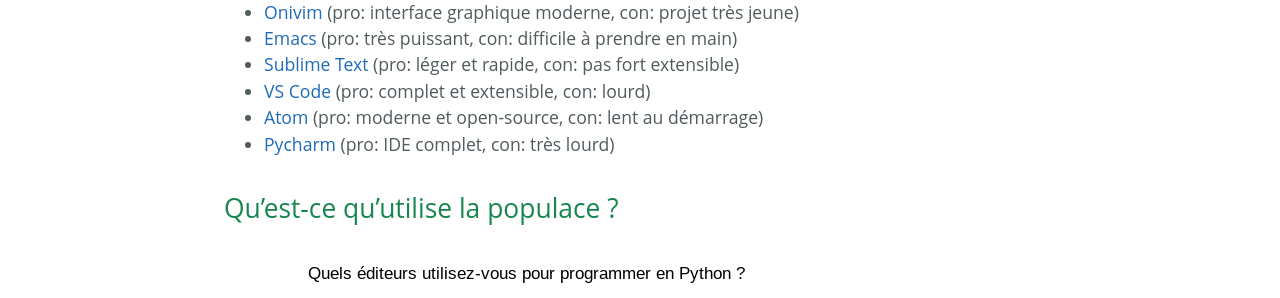
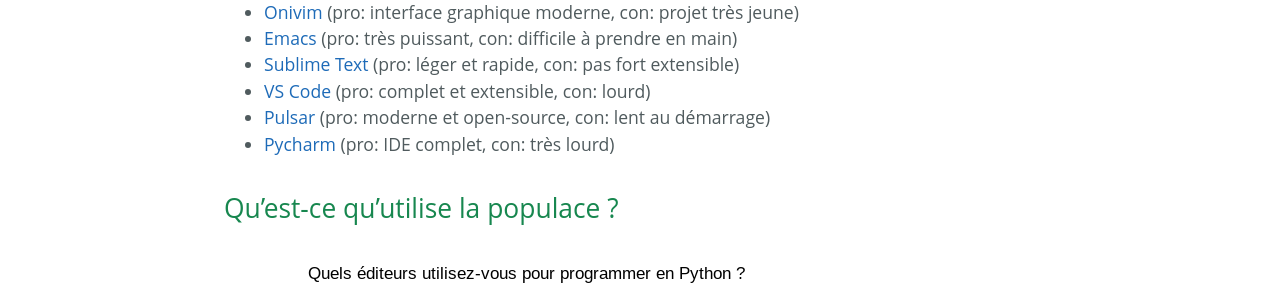
Before and after one commit to NotANameServer/Not-a-Hub, a Jekyll site: the page built from langages/python/programmer-en-python-quel-ide-choisir.md, in a window 1280 px wide. Shown: the part 1243-1541 px from the top of the page. Built offline with Jekyll 4.4.1, drawn with Linux system fonts in a browser that asks for light colours; our own code applies the rules of GitHub Pages for plain Markdown files; the repository's description, which GitHub fills in, is left out.

Commit message:
edit: replace Atom by Pulsar in Py IDE
The Atom editor has been discontinued by GitHub, it has been since then
forked by the community and it continues as Pulsar.

Fixes: #59

```diff
--- a/langages/python/programmer-en-python-quel-ide-choisir.md
+++ b/langages/python/programmer-en-python-quel-ide-choisir.md
@@ -34,7 +34,7 @@
 * [Emacs](https://www.gnu.org/software/emacs/) (pro: très puissant, con: difficile à prendre en main)
 * [Sublime Text](https://www.sublimetext.com) (pro: léger et rapide, con: pas fort extensible)
 * [VS Code](https://code.visualstudio.com/) (pro: complet et extensible, con: lourd)
-* [Atom](https://atom.io/) (pro: moderne et open-source, con: lent au démarrage)
+* [Pulsar](https://pulsar-edit.dev/) (pro: moderne et open-source, con: lent au démarrage)
 * [Pycharm](https://www.jetbrains.com/pycharm/) (pro: IDE complet, con: très lourd)
 
 ## Qu'est-ce qu'utilise la populace ?
```
